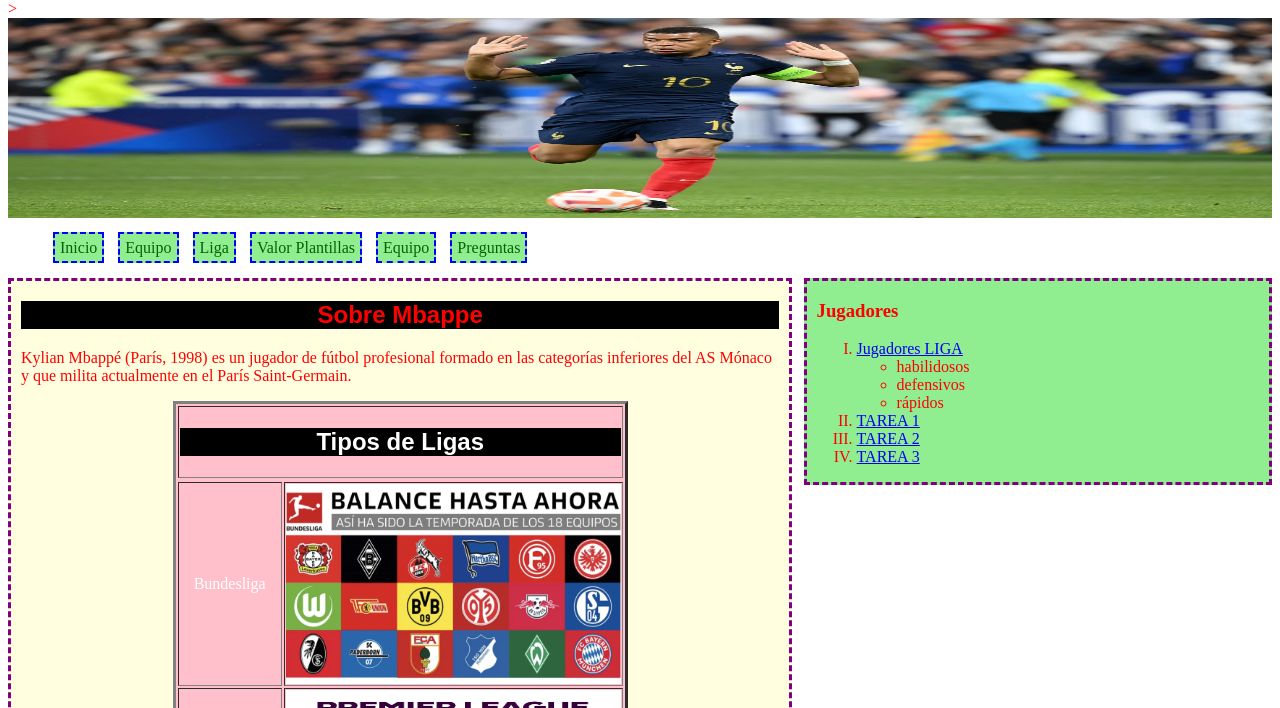
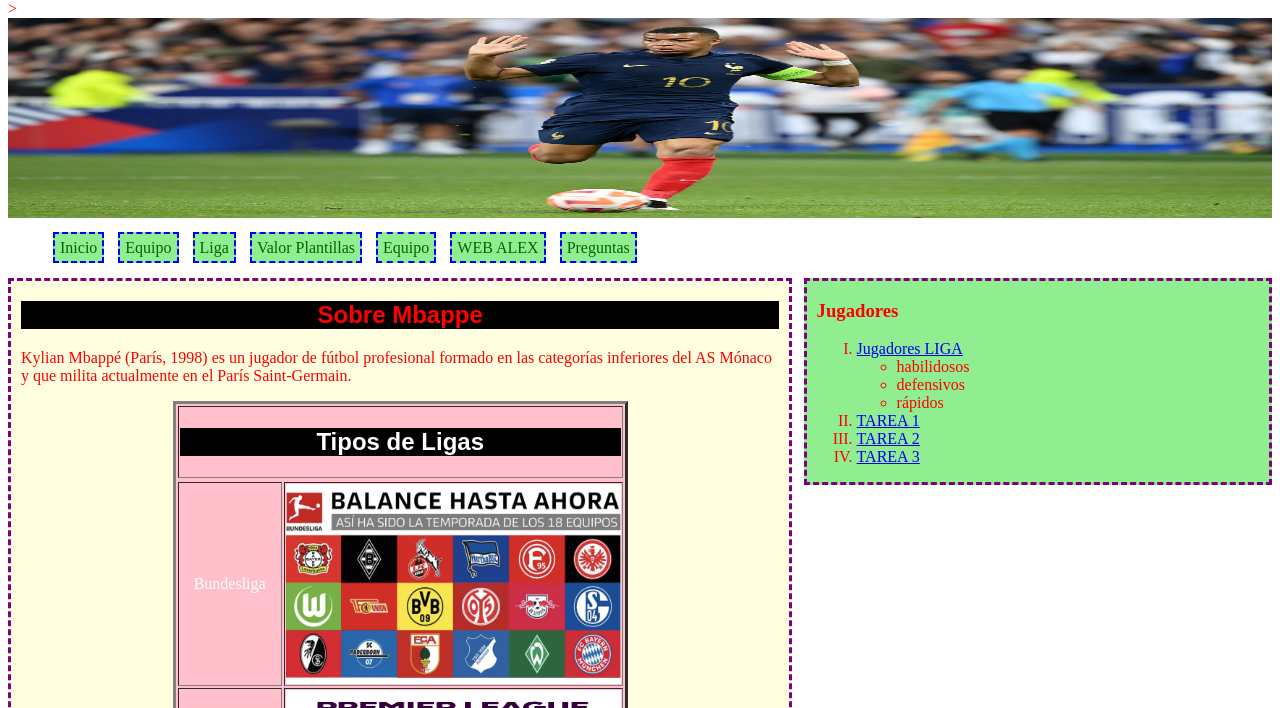
Before and after one commit to tocheee7/TAREA-FINAL, a plain HTML site: page index.html in a window 1280 px wide. Shown: the part 92-800 px from the top of the page. Drawn offline with Linux system fonts and the light colour scheme.

Commit message:
Add files via upload

```diff
--- a/index.html
+++ b/index.html
@@ -80,6 +80,7 @@
 	<li><a target="_blank" href="https://www.ligue1.com/">Liga</a></li>
 	<li><a target="_blank" href="https://www.transfermarkt.es/ligue-1/startseite/wettbewerb/FR1"> Valor Plantillas</a></li>
 	<li><a target="_blank"  href="https://es.psg.fr/">Equipo</a></li>
+	<li><a target="_blank"  href="https://alexgalianooo.github.io/web/">WEB ALEX</a></li>
 	<li><a  href="preguntas.html">Preguntas</a></li>
 	</ul>
 	</nav>
```
Also changed, not shown: preguntas.html (+1 -0 lines).
